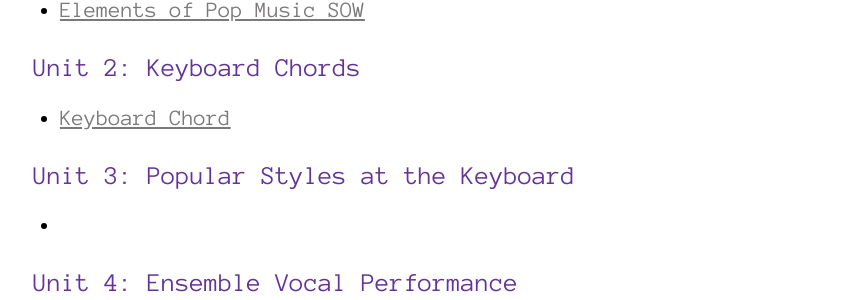
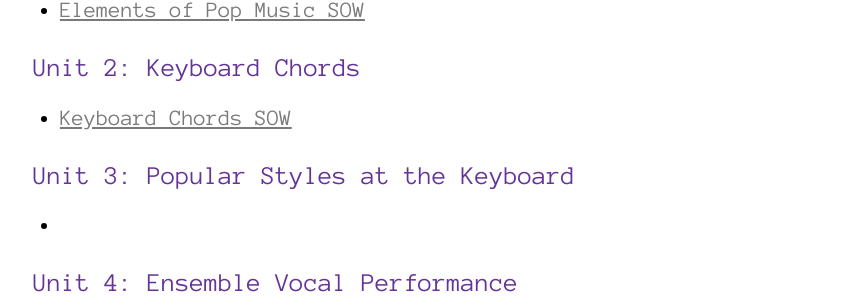
Before and after one commit to MalphasWats/stagewallis.com, a Jekyll site: the page built from music/Year8.markdown, in a window 1280 px wide. Shown: the part 200-500 px from the top of the page, without its empty margins (207-1061 px from the left). Built offline with Jekyll 4.4.1, drawn with Linux system fonts in a browser that asks for light colours.

Commit message:
Y8T2SOWmusicnamechange

```diff
--- a/music/Year8.markdown
+++ b/music/Year8.markdown
@@ -10,7 +10,7 @@ title: Year 8 Music
 
 ### Unit 2: Keyboard Chords
 
-* [Keyboard Chord](year8music/Key Stage 3 Termly SOW Music Y8 Term 2.docx)
+* [Keyboard Chords SOW](year8music/Key Stage 3 Termly SOW Music Y8 Term 2.docx)
 
 ### Unit 3: Popular Styles at the Keyboard
 
```
